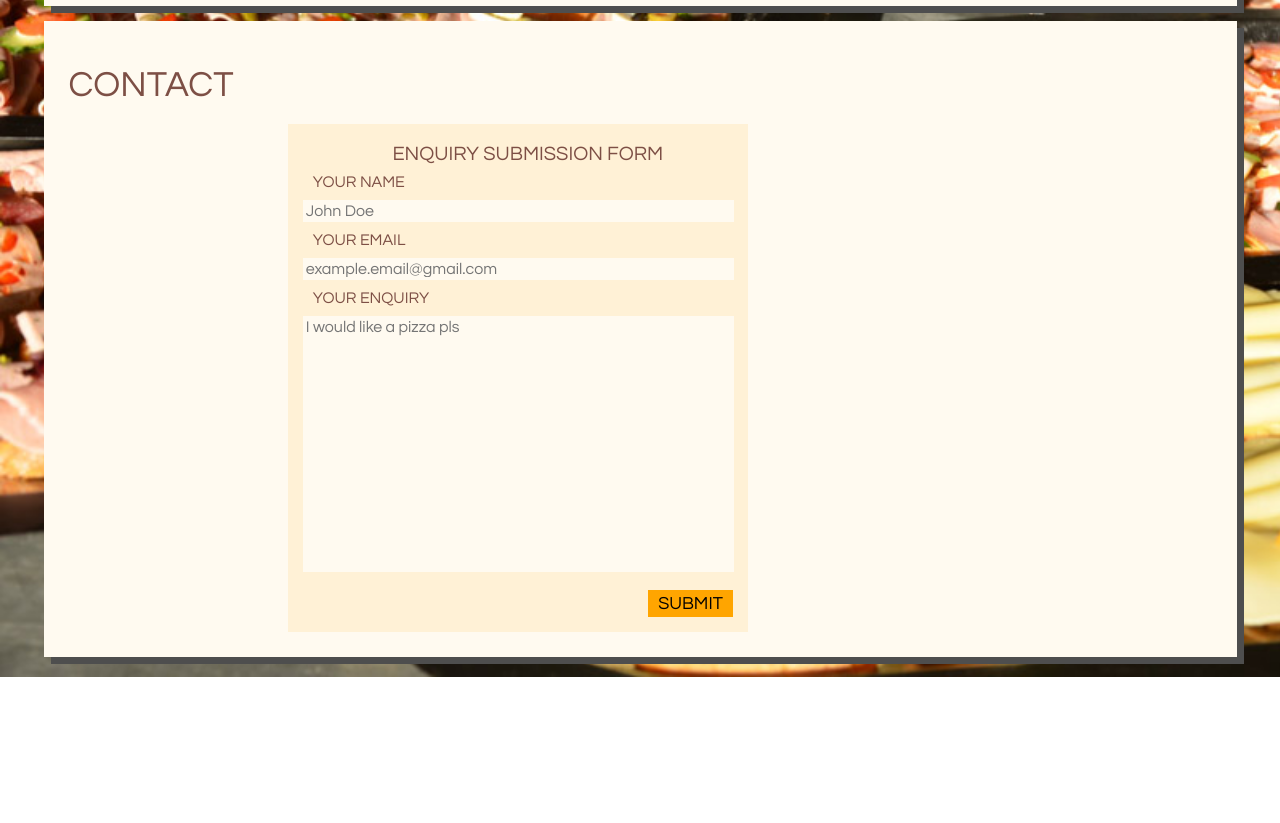
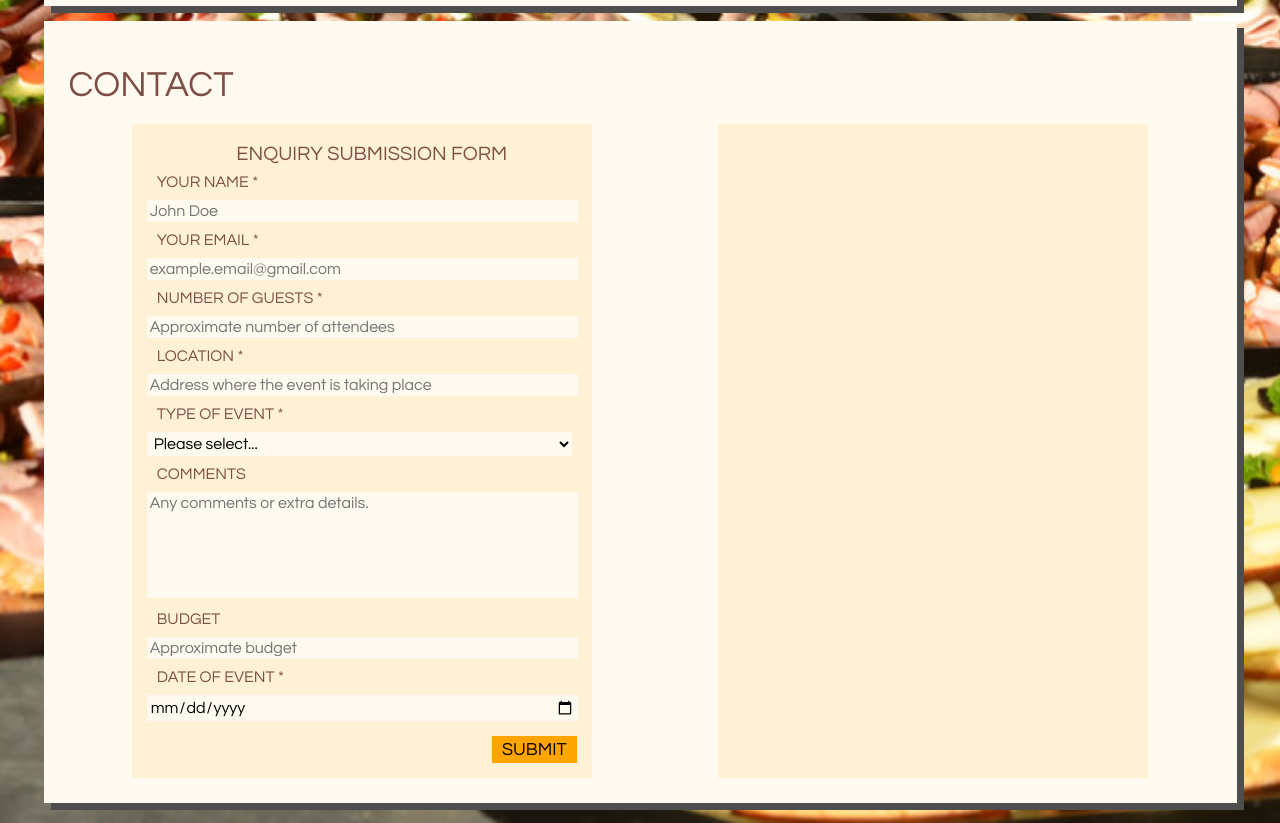
Before and after one commit to Aliics/b-o-site, a plain HTML site: page index.html in a window 1280 px wide. Shown: the part 1120-1943 px from the top of the page. Before the commit the page ends 1797 px from the top, so only its background shows below. Drawn offline with Linux system fonts and the light colour scheme; no server answers.

Commit message:
Updated form and inputs. Removed address from contact information.

```diff
--- a/index.html
+++ b/index.html
@@ -37,12 +37,27 @@
 				<p class="section-title">CONTACT</p>
 				<form class="enquiry-form" method="POST">
 					<p class="form-title">ENQUIRY SUBMISSION FORM</p>
-					<label for="client-name">YOUR NAME</label>
-					<input id="client-name" type="text" name="fullName" placeholder="John Doe" />
-					<label for="client-email">YOUR EMAIL</label>
-					<input id="client-email" type="text" name="emailAddress" placeholder="example.email@gmail.com" />
-					<label for="client-enquiry">YOUR ENQUIRY</label>
-					<textarea id="client-enquiry" type="text" name="enquiryDetails" placeholder="I would like a pizza pls"></textarea>
+					<label for="client-name">YOUR NAME *</label>
+					<input id="client-name" type="text" name="fullName" placeholder="John Doe" required />
+					<label for="client-email">YOUR EMAIL *</label>
+					<input id="client-email" type="text" name="emailAddress" placeholder="example.email@gmail.com" required />
+					<label for="number-guests">NUMBER OF GUESTS *</label>
+					<input id="number-guests" type="text" name="numberOfGuests" placeholder="Approximate number of attendees" required />
+					<label for="location">LOCATION *</label>
+					<input id="location" type="text" name="location" placeholder="Address where the event is taking place" required />
+					<label for="event-type">TYPE OF EVENT *</label>
+					<select id="event-type" name="typeOfEvent" required >
+						<option value="none selected" disabled selected hidden>Please select...</option>
+						<option value="birthday">BIRTHDAY</option>
+						<option value="wedding">WEDDING</option>
+						<option value="other">OTHER</option>
+					</select>
+					<label for="client-enquiry">COMMENTS</label>
+					<textarea id="client-enquiry" type="text" name="comments" placeholder="Any comments or extra details."></textarea>
+					<label for="budget">BUDGET</label>
+					<input id="budget" type="text" name="budget" placeholder="Approximate budget" />
+					<label for="dateOfEvent">DATE OF EVENT *</label>
+					<input id="event-date" type="date" name="dateOfEvent" required />
 					<input type="submit" value="SUBMIT" />
 				</form>
 			</div>
--- a/scripts/contact-loader.js
+++ b/scripts/contact-loader.js
@@ -29,7 +29,7 @@ function setupContactSection() {
 
 			contactSection.appendChild(contactSectionTitle);
 
-			setContactInformationFromJSON(contactSection, "ADDRESS", contactJSON["address"]);
+			// setContactInformationFromJSON(contactSection, "ADDRESS", contactJSON["address"]);
 			setContactInformationFromJSON(contactSection, "PHONE", contactJSON["phoneNumber"]);
 			setContactInformationFromJSON(contactSection, "EMAIL", contactJSON["emailAddress"]);
 			setContactInformationFromJSON(contactSection, "HOURS", contactJSON["prefContactHours"]);
--- a/scripts/menu-loader.js
+++ b/scripts/menu-loader.js
@@ -40,7 +40,7 @@ function setupMenuSection() {
 					itemNameParagraph.className = "item-name";
 					itemNameParagraph.innerHTML = itemName;
 					itemMoneyAttrib.className = "item-money";
-					itemMoneyAttrib.innerHTML = " - $" + itemMoney + "</br>";
+					itemMoneyAttrib.innerHTML = itemMoney != "0" ? " - $" + itemMoney + "</br>" : "";
 					itemDescriptionAttrib.className = "item-description";
 					itemDescriptionAttrib.innerHTML = itemDescription;
 
--- a/styles/contact-styles.css
+++ b/styles/contact-styles.css
@@ -4,9 +4,10 @@
 
 .contact {
 	background-color: #fff1d6;
-	padding: 15px 0 15px 0;
-	margin: 0 auto 0 25px;
+	padding: 15px;
+	margin: 0 auto;
 	max-width: 600px;
+	width: 35%;
 }
 
 .contact p {
--- a/styles/enquiry-styles.css
+++ b/styles/enquiry-styles.css
@@ -15,7 +15,7 @@
 	color: #7d4f45;
 }
 
-.enquiry-form input[type="text"], textarea {
+.enquiry-form input[type="text"], input[type="date"], textarea, select {
 	width: calc( 100% - 25px );
 	margin: 10px;
 	font-size: 16px !important;
@@ -48,7 +48,7 @@
 
 .enquiry-form textarea {
 	resize: none;
-	height: 250px;
+	height: 100px;
 	background-color: floralwhite;
 }
 
```
